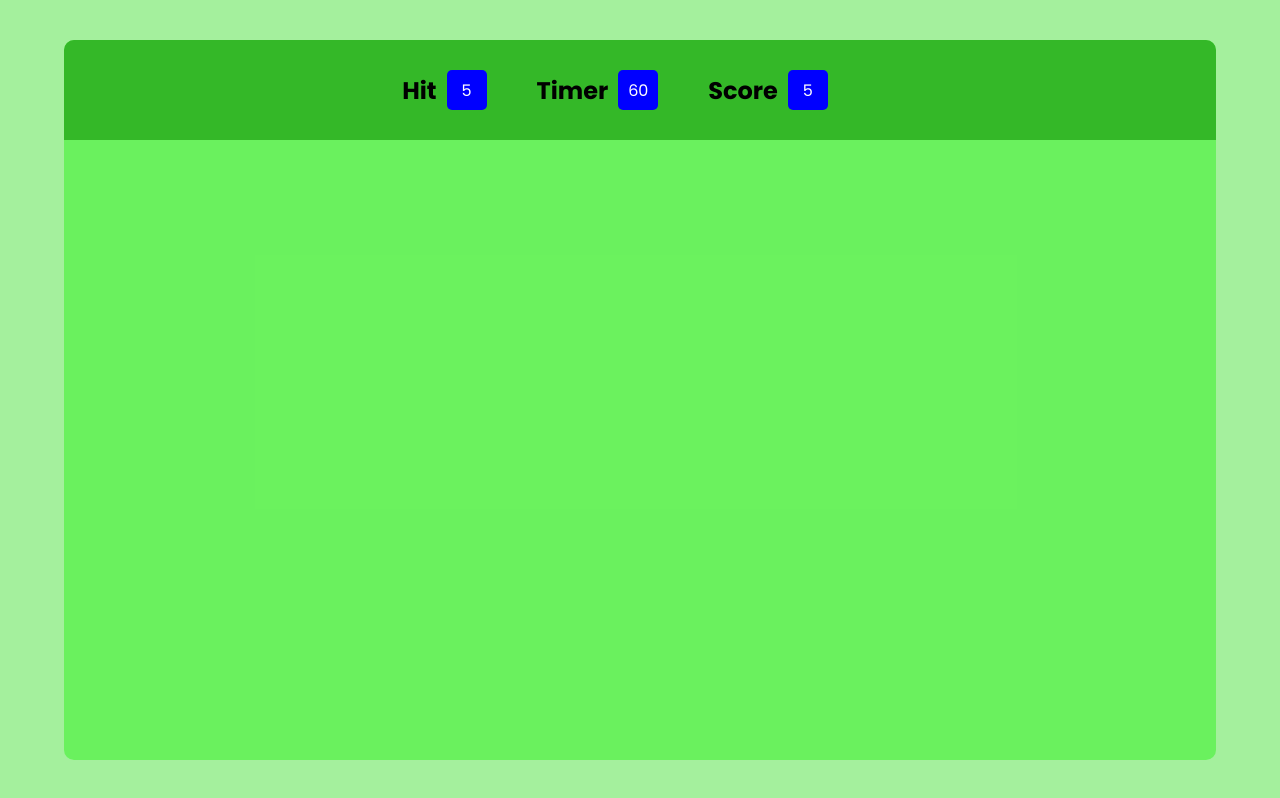
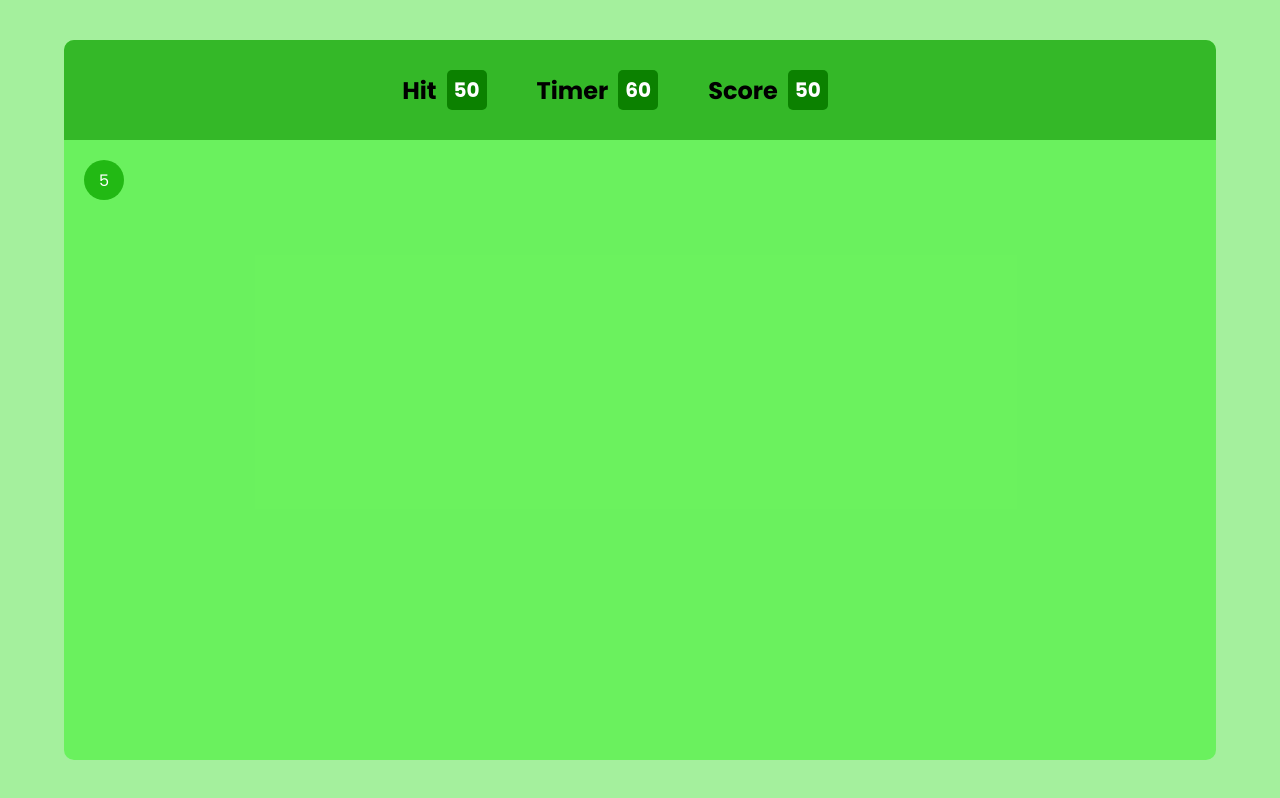
Before and after one commit to RanaHuzaima/Game-by-DOM, a plain HTML site: page index.html in a window 1280 px wide. Drawn offline with Linux system fonts and the light colour scheme.

Commit message:
3rd_commit

```diff
--- a/index.html
+++ b/index.html
@@ -12,7 +12,7 @@
             <div id="ptop">
                 <div class="elm">
                     <h2>Hit</h2>
-                    <div id="box">5</div>
+                    <div id="box">50</div>
                 </div>
                 <div class="elm">
                     <h2>Timer</h2>
@@ -20,9 +20,11 @@
                 </div>
                 <div class="elm">
                     <h2>Score</h2>
-                    <div id="box">5</div>
+                    <div id="box">50</div>
                 </div>
-                </div>
+            </div>
+            <div id="pbtm">
+                <div class="bubble">5</div>
             </div>
         </div>
     </div>
--- a/style.css
+++ b/style.css
@@ -46,8 +46,34 @@ html,body{
     justify-content: center;
     width: 30px;
     height: 30px;
-    background-color: blue;
+    background-color: rgb(11, 129, 0);
     color: white;
     border-radius: 5px;
     padding: 20px;
+    font-size: 20px;
+    font-weight: bold;
 }
+#pbtm{
+    display: flex;
+    flex-wrap: wrap;
+    gap: 5px;
+    padding: 20px;
+    width: 100%;
+    height: calc(100% - 100px);
+}
+
+.bubble{
+    width: 40px;
+    height: 40px;
+    border-radius: 50%;
+    background-color: rgb(34, 185, 20);
+    color: white;
+    display: flex;
+    align-items: center;
+    justify-content: center;
+
+}
+.bubble:hover{
+    background-color: rgb(15, 151, 3);
+    cursor: pointer;
+}
```
